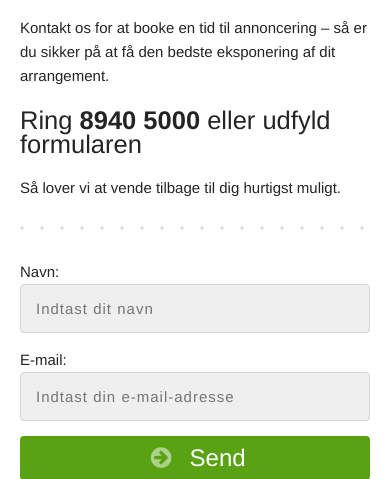
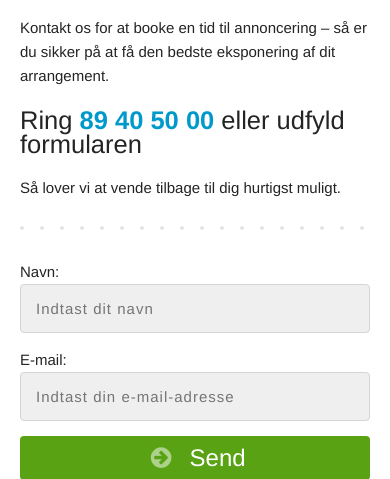
Before and after one commit to AHNDK/infostanderaarhus, a PHP site: page / in a window 390 px wide. Shown: the part 3964-4443 px from the top of the page. Run offline with PHP 8.4, Linux system fonts and the light colour scheme; some libraries are stand-ins or nearby versions; some web fonts are replaced.

Commit message:
Added link with tel: prefix to phone number

```diff
--- a/index.php
+++ b/index.php
@@ -115,7 +115,7 @@
         Kontakt os for at booke en tid til annoncering – så er du sikker på at få den bedste eksponering af dit
         arrangement.
       </p>
-      <p class="footer--focus">Ring <strong>8940 5000</strong> eller udfyld formularen</p>
+      <p class="footer--focus">Ring <a href="tel:89405000"><strong>89 40 50 00</strong></a> eller udfyld formularen</p>
       <p>
         Så lover vi at vende tilbage til dig hurtigst muligt.
       </p>
```
